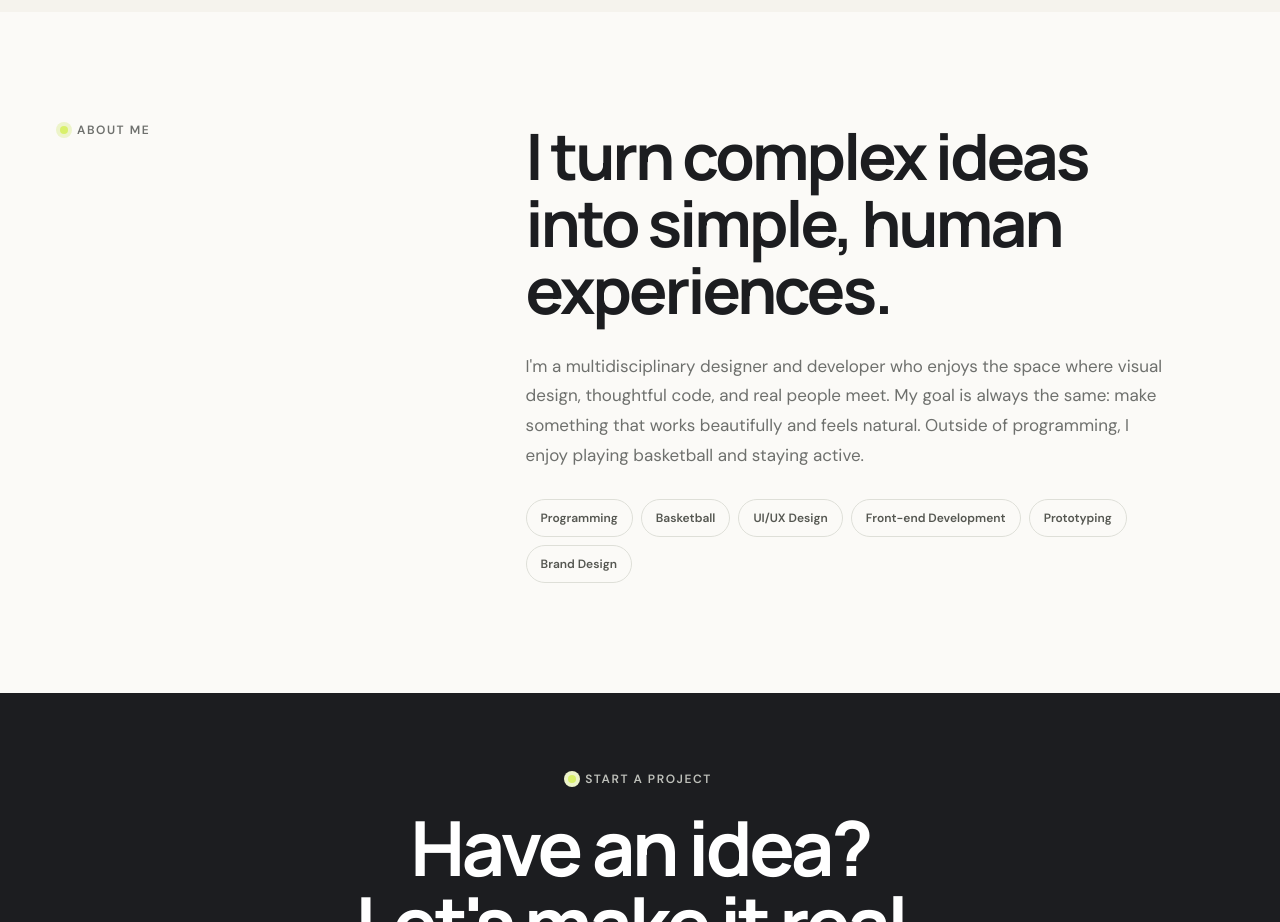
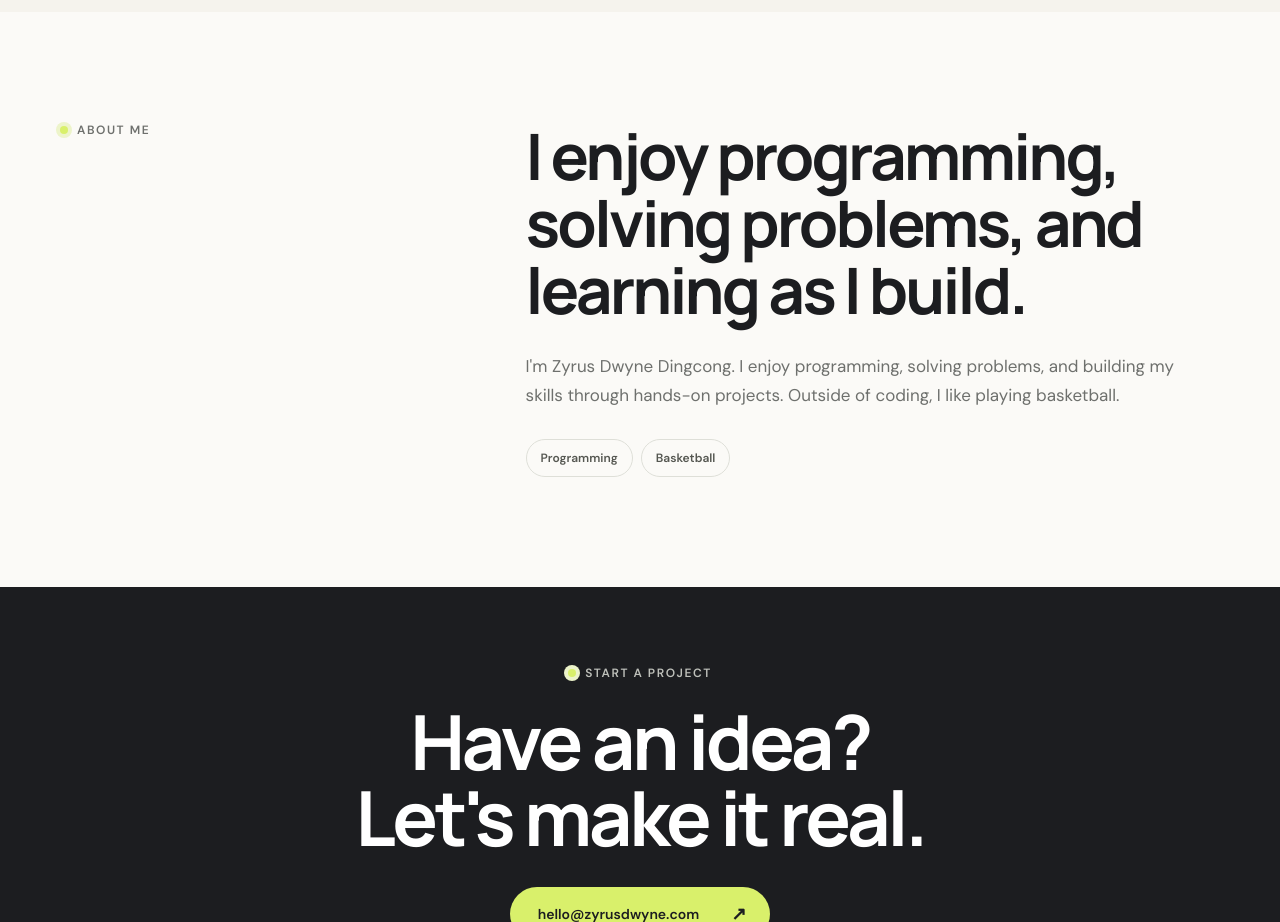
Before and after one commit to zyrusdingcong7/DINGCONG-project-1, a plain HTML site: page index.html in a window 1280 px wide. Shown: the part 2100-3022 px from the top of the page. Drawn offline with Linux system fonts and the light colour scheme.

Commit message:
Revise About Me content for clarity

```diff
--- a/index.html
+++ b/index.html
@@ -188,20 +188,15 @@
             <p class="eyebrow"><span></span> About me</p>
           </div>
           <div class="about-copy">
-            <h2 id="about-title">I turn complex ideas into simple, human experiences.</h2>
+            <h2 id="about-title">I enjoy programming, solving problems, and learning as I build.</h2>
             <p>
-              I'm a multidisciplinary designer and developer who enjoys the space where
-              visual design, thoughtful code, and real people meet. My goal is always
-              the same: make something that works beautifully and feels natural.
-              Outside of programming, I enjoy playing basketball and staying active.
+              I'm Zyrus Dwyne Dingcong. I enjoy programming, solving problems, and
+              building my skills through hands-on projects. Outside of coding, I like
+              playing basketball.
             </p>
-            <div class="skills" aria-label="Skills">
+            <div class="skills" aria-label="Skills and interests">
               <span>Programming</span>
               <span>Basketball</span>
-              <span>UI/UX Design</span>
-              <span>Front-end Development</span>
-              <span>Prototyping</span>
-              <span>Brand Design</span>
             </div>
           </div>
         </section>
```
